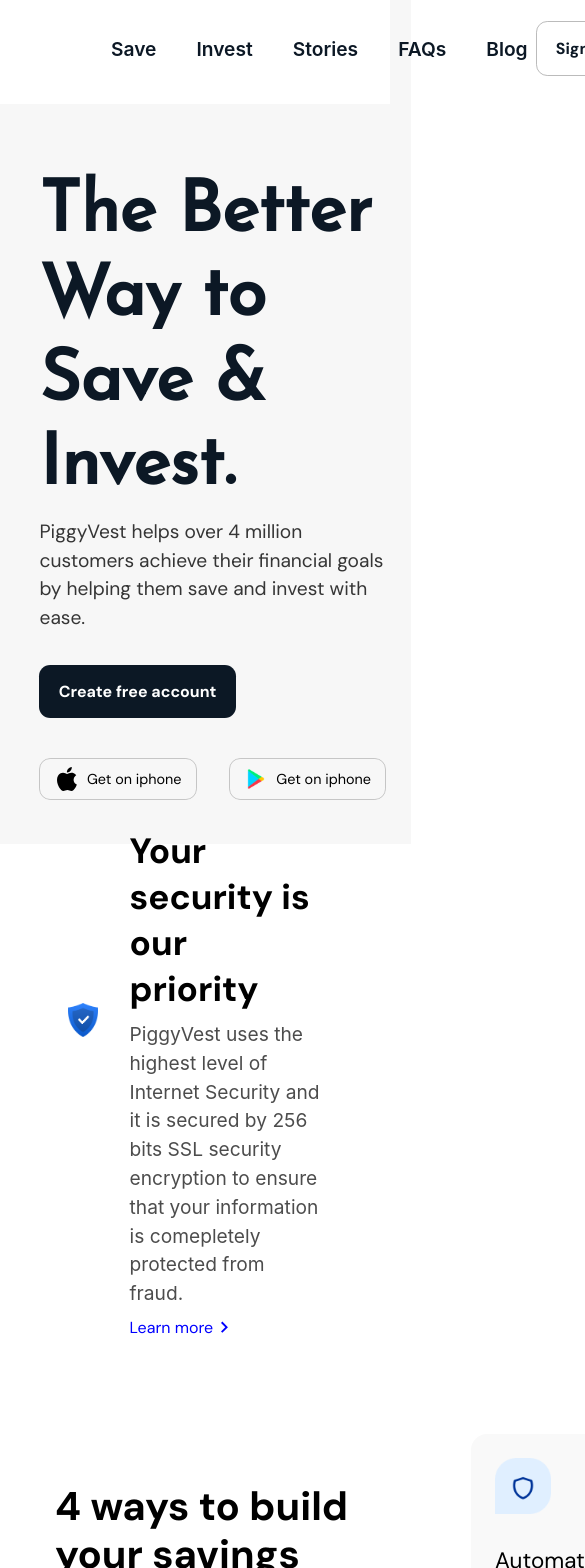
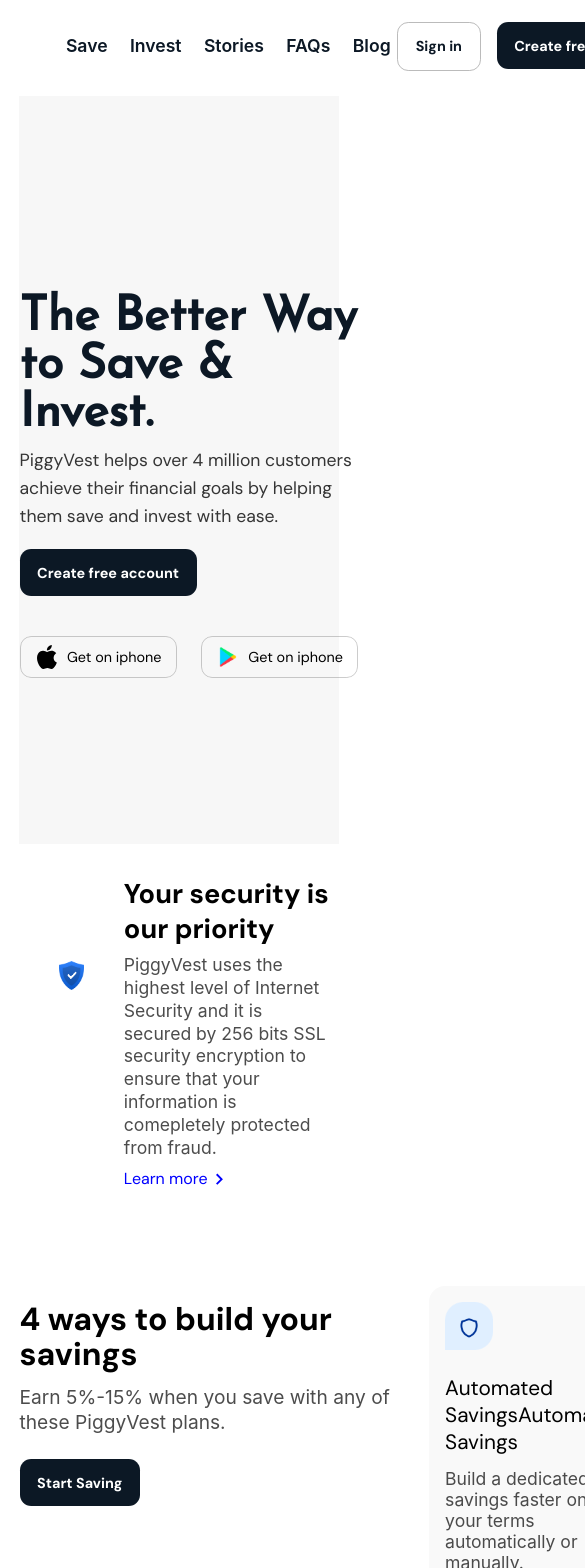
Before and after one commit to Walexz01/piggyvest, a React (Create React App) app: page / in a window 390 px wide. Shown: the top 1568 px of the page, 585 px wide, since content can reach past the window. Built offline with nearby package versions, Linux system fonts and the light colour scheme.

Commit message:
worked on responsiveness for 1024px

```diff
--- a/src/App.css
+++ b/src/App.css
@@ -24,7 +24,6 @@
     margin-inline: auto;
 }
 header{
-    /* background: transparent; */
     background: white;
     width: 100%;
     display: flex;
@@ -127,3 +126,51 @@
 .create_acct a:hover{
     background: blue;
 }
+
+@media screen and (max-width:1024px)  {
+ .container{
+    width: var(--container__width--md);
+ }
+ header{
+    height: 6rem;
+}
+header nav{
+    width: var(--container__width--md);
+    padding: .2rem 0rem .5rem .5rem;
+}
+.nav_bar--right{
+    gap: 2rem;
+}
+.nav_bar--right img{
+    height: 1.8rem;
+}
+header nav ul{
+    gap: .6rem;
+}
+header nav ul li a{
+    font-size: 1.1rem;
+    padding: .4rem;
+}
+.nav_bar--left{
+    gap: 1rem;
+}
+.btn a{
+    padding: .9rem 1.1rem;
+    font-size: .9rem;
+}
+.modal{
+    left: 5rem;
+    gap: 0  .5rem ;
+}
+.sign_in a{
+    color: #0c1825;
+    background: white;
+    border: .1rem solid #bbb;
+    transition: all .8s ease;
+}
+.create_acct a{
+    display: inline-block;
+    background: #0c1825;
+    color: white;
+}
+}
--- a/src/pages/Home/home.css
+++ b/src/pages/Home/home.css
@@ -86,11 +86,7 @@
 }
 .main__header--right > div img{
     position: absolute;
-
-
 }
-
-
 .main__header--border--img img{
     top: -2rem;
     right: -1rem;
@@ -577,3 +573,196 @@
     display: inline-block;
     color: #0d60d8;
 }
+
+
+/* media query 1024px */
+@media screen and (max-width:1024px)  {
+    .main__header__container{
+        gap: 2rem;
+    }
+    .main__header--left{
+        margin-top: 8rem;
+    }
+    .main__header--left h2{
+        font-size: 3rem;
+        line-height: 1;
+        font-weight: 600;
+    }
+    .main__header--left p{
+        font-size: 1.1rem;
+        line-height: 1.6;
+        margin-bottom: 1.2rem;
+    }
+    .get__app__links--group{
+        gap: 1.5rem;
+    }
+    .main__header--right--background{
+        width: 20rem;
+        right: 2rem;
+        height: 100%;
+    }
+    /*=================== security__section ===================== */
+.security__container{
+    gap: 2.5rem;
+    width: 70%;
+}
+.security__img{
+    height: 11rem;
+    width: 11rem;
+}
+.security__text h2{
+    font-size: 1.7rem;
+    margin-top: -2rem;
+}
+.security__text p{
+    font-size: 1.1rem;
+    line-height: 1.3;
+}
+
+
+/* ========================== build saving section styles================= */
+.build__saving__section--container{
+    gap: .6rem;
+}
+
+.build__saving--left{
+    padding: 0rem;
+    margin-top: 1rem;
+}
+.build__saving--left  h2{
+    font-size: 2rem;
+    line-height: 1.1;
+}
+.build__saving--left p{
+    padding-top: .8rem;
+    font-size: 1.2rem;
+    line-height: 1.3;
+}
+.start__saving__btn{
+    padding-top: 1.5rem;
+}
+.build__saving--right{
+    gap:  1rem 1.5rem;
+}
+
+.card{
+    padding: 1rem ;
+}
+.card__icon__top{
+    height: 3rem;
+    width: 3rem;
+    margin-bottom: 1.5rem;
+}
+.card .card__details h3{
+    font-size: 1.3rem;
+    padding-bottom: .8rem;
+}
+.card .card__details p{
+    font-size: 1.1rem;
+    color: var(--text_muted);
+    line-height: 1.2;
+}
+.card__link{
+    padding-top: 4rem;
+    gap: .5rem;
+    font-size: 1.1rem;
+}
+ .card__link svg{
+    font-size: 2.3rem;
+    padding: .3rem}
+
+
+    /* ==================== styles for the investify section ================= */
+    .investify__left .investify__image{
+        height: 35rem;
+        width: 25rem;
+    }
+    .investify__left .investify__dot{
+        width: 8rem;
+        height: 8rem;
+    }
+    .investify__content{
+        margin-top: 4rem;
+        width: 80%;
+    }
+    .investify__tag{
+        font-size: 1rem;
+        margin-bottom: 1rem;
+    }
+    .investify__content h3{
+        font-size: 2.5rem;
+        margin-bottom: 1.5rem;
+    }
+    .investify__content p{
+        font-size: 1.1rem;
+        line-height: 1.6;
+        margin-bottom: 1.5rem;
+    }
+
+    /* =================================== month__saver__section ========================= */
+
+.month__saver__left{
+    padding-top: 3rem;
+}
+.month__saver__left--content{
+    width: 90%;
+}
+.month__saver__left--content h3{
+    font-size: 2.5rem;
+    margin-bottom: .5rem;
+}
+.month__saver__left--content p{
+    font-size: 1.1rem;
+    line-height: 1.6;
+}
+.month__saver__left .card__link{
+    padding: 1.5rem 0 2rem 0;
+    font-size: 1.1rem;
+}
+
+/* customers styles start */
+
+.customers__container{
+    gap: 3rem;
+}
+.right__customer__container{
+    width: 90%;
+}
+.right__customer__container h3{
+    font-size: 2.1rem;
+    padding-bottom: .8rem;
+}
+.right__customer__container p{
+    font-size: 1.2rem;
+}
+.customer__tweet{
+    padding: .5rem;
+}
+.customer__tweet .tweet__date__time--container{
+    font-size: 1rem;
+    padding-bottom: .5rem;
+}
+.tweet__content{
+    gap: .8rem;
+}
+
+/* asfeatured__section */
+
+.asfeatured__container{
+    gap: 2rem;
+}
+.asfeatured__container .right> img{
+    width: 10rem;
+}
+.asfeatured__container .right{
+    gap: 3rem;
+}
+/* footer__section */
+
+.ndpr__logo--conatiner{
+    width: 12rem;
+    transform: scale(.8);
+}
+
+
+}
```
